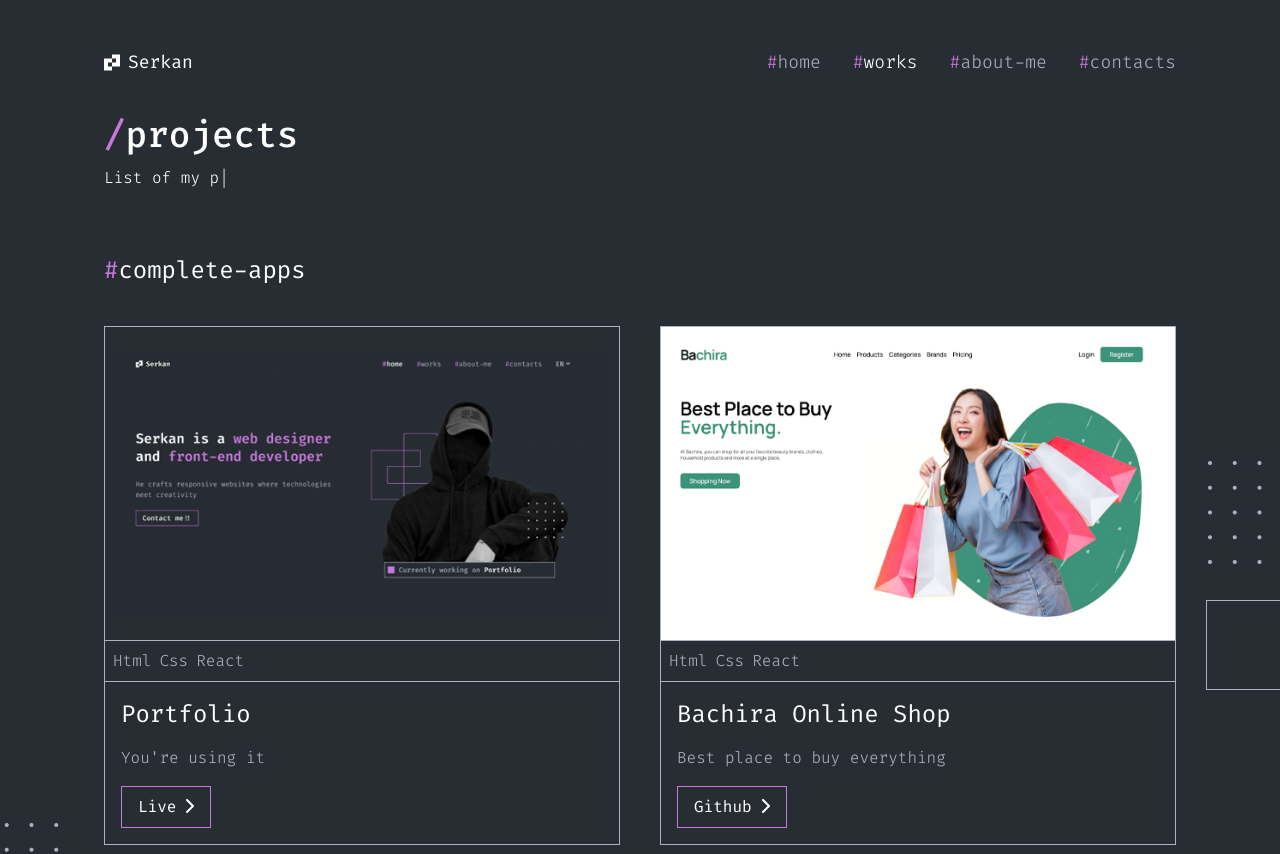
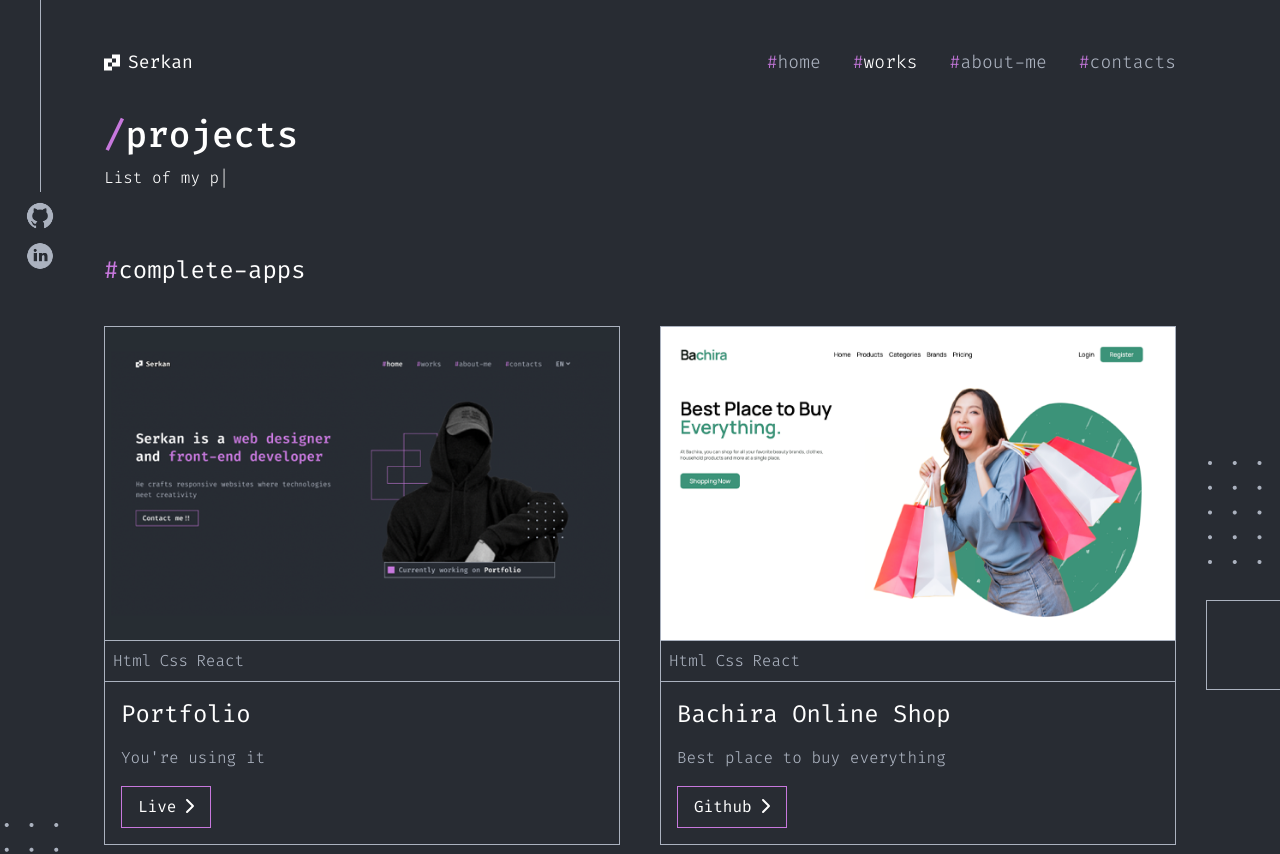
Before and after one commit to serkanursavas/portfolio, a React (Vite) app: page /works in a window 1280 px wide. Shown: the top 854 px of the page. Built offline with nearby package versions, Linux system fonts and the light colour scheme.

Commit message:
adding hover effects some links

```diff
--- a/src/components/Footer.jsx
+++ b/src/components/Footer.jsx
@@ -26,12 +26,14 @@ const Footer = () => {
             <div className="flex mt-3 gap-2">
               <a href="https://github.com/serkanursavas">
                 <img
+                  className="rounded-full  hover:opacity-50 transition-all duration-200"
                   src={github}
                   alt="github"
                 />
               </a>
               <a href="https://www.linkedin.com/in/serkanursavas/">
                 <img
+                  className="rounded-full  hover:opacity-50 transition-all duration-200"
                   src={linkedin}
                   alt="linkedin"
                 />
--- a/src/components/Header.jsx
+++ b/src/components/Header.jsx
@@ -7,7 +7,7 @@ const Header = props => {
   return (
     <header className="flex justify-between w-full">
       <Link to="">
-        <div className="flex items-center space-x-2 lg:text-lg">
+        <div className="flex items-center space-x-2 lg:text-lg hover:opacity-70">
           <img src={logo} />
           <span className="text-white">Serkan</span>
         </div>
--- a/src/components/UI/ButtonPrimary.jsx
+++ b/src/components/UI/ButtonPrimary.jsx
@@ -3,7 +3,7 @@ import { FontAwesomeIcon } from '@fortawesome/react-fontawesome'
 
 const ButtonPrimary = props => {
   return (
-    <button className="border text-base border-primary w-fit py-2 px-4 hover:bg-[#C778DD] hover:bg-opacity-20">
+    <button className="border text-base border-primary w-fit py-2 px-4 hover:bg-[#C778DD] hover:bg-opacity-20 transition-all duration-200">
       <Link
         to={props.link}
         className="flex items-center gap-2 text-white"
--- /dev/null
+++ b/src/components/UI/Media.jsx
@@ -0,0 +1,28 @@
+import github from '../../assets/github.png'
+import linkedin from '../../assets/linkedin.png'
+
+const Media = () => {
+  return (
+    <div className="fixed top-0 left-6">
+      <div className="flex flex-col gap-2 items-center max-w-[32px]">
+        <div className="w-[1px] h-48 bg-grey"></div>
+        <a href="https://github.com/serkanursavas">
+          <img
+            className="rounded-full hover:scale-110 transition-all duration-200"
+            src={github}
+            alt="github"
+          />
+        </a>
+        <a href="https://www.linkedin.com/in/serkanursavas/">
+          <img
+            className="rounded-full hover:scale-110 transition-all duration-200"
+            src={linkedin}
+            alt="linkedin"
+          />
+        </a>
+      </div>
+    </div>
+  )
+}
+
+export default Media
--- a/src/pages/Layout.jsx
+++ b/src/pages/Layout.jsx
@@ -6,6 +6,7 @@ import Header from '../components/Header'
 import MainNavigation from '../components/MainNavigation'
 import Footer from '../components/Footer'
 import Background from '../components/UI/Background'
+import Media from '../components/UI/Media'
 
 const Layout = () => {
   const [isOpen, setIsOpen] = useState(false)
@@ -16,6 +17,7 @@ const Layout = () => {
 
   return (
     <div className="relative overflow-hidden">
+      <Media />
       <LayoutCard>
         <Header
           toggleMenu={toggleMenu}
```
